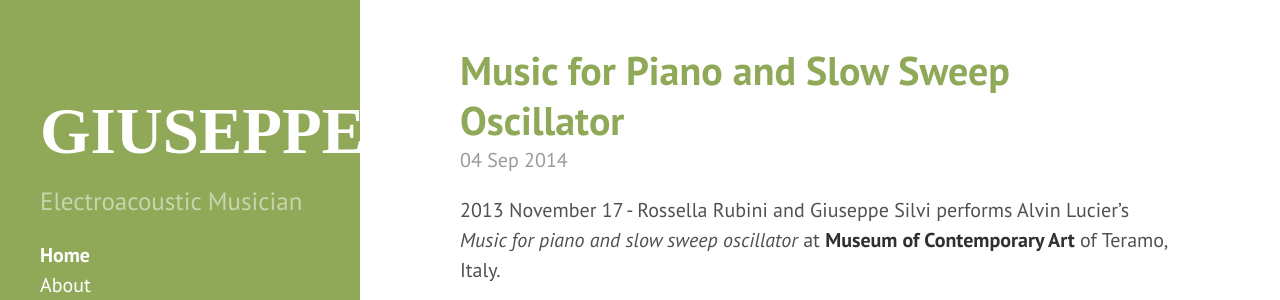
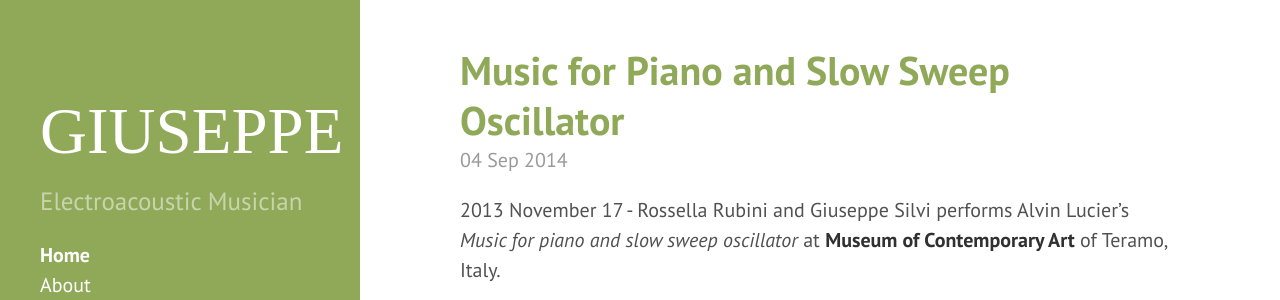
Before and after one commit to grammaton/grammaton.github.io, a Jekyll site: the page built from index.html, in a window 1280 px wide. Shown: the part 305-605 px from the top of the page. Built offline with Jekyll 4.4.1, drawn with Linux system fonts in a browser that asks for light colours; some web fonts are replaced; Markdown is read by kramdown in place of the engine named in the settings; the list of posts is cut into pages by our own code.

Commit message:
fonts update

```diff
--- a/public/css/hyde.css
+++ b/public/css/hyde.css
@@ -80,8 +80,9 @@ html {
 .sidebar-about h1 {
   color: #fff;
   margin-top: 0;
-  font-family: "GenW01Light";
-  font-style: normal;
+  font-family: 'GenW01Light';
+   font-weight: normal;
+   font-style: normal;
   font-size: 3.25rem;
 }
 
```
